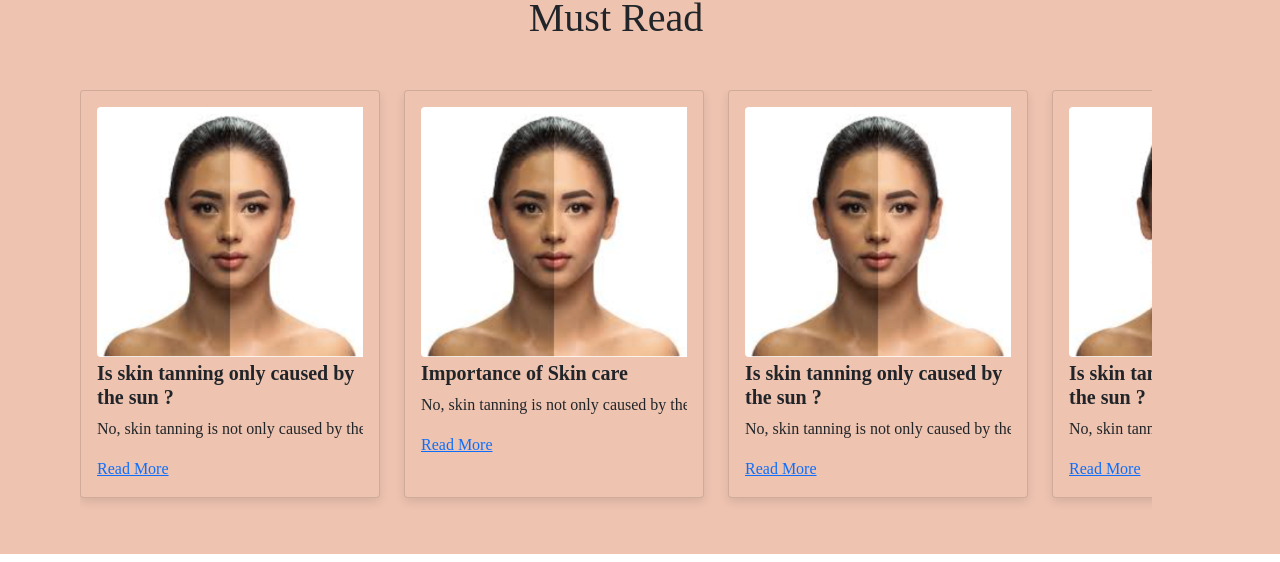
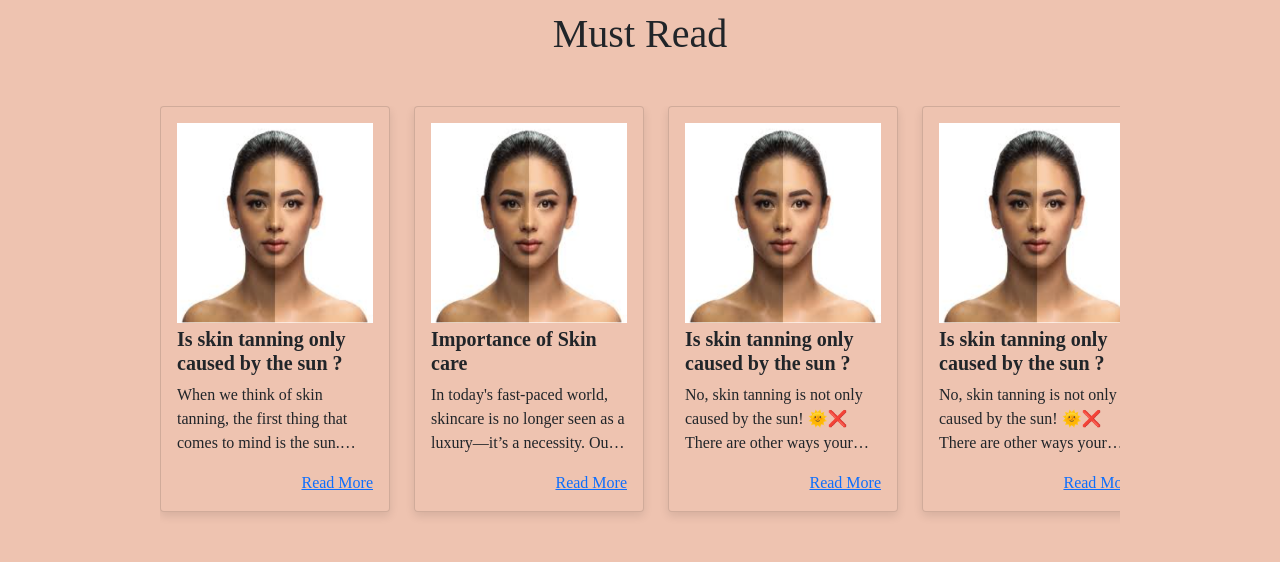
Before and after one commit to NiyatiGarg/DermaQuest, a React (Create React App) app: page / in a window 1280 px wide. Shown: the part 1929-2491 px from the top of the page. Built offline with nearby package versions, Linux system fonts and the light colour scheme.

Commit message:
card css

```diff
--- a/public/index.html
+++ b/public/index.html
@@ -2,7 +2,7 @@
 <html lang="en">
   <head>
     <meta charset="utf-8" />
-    <link rel="icon" href="%PUBLIC_URL%/favicon.ico" />
+    <link rel="icon" href="%PUBLIC_URL%/DQ.png" />
     <link href="https://cdn.jsdelivr.net/npm/bootstrap@5.0.2/dist/css/bootstrap.min.css" rel="stylesheet" integrity="sha384-EVSTQN3/azprG1Anm3QDgpJLIm9Nao0Yz1ztcQTwFspd3yD65VohhpuuCOmLASjC" crossorigin="anonymous">
     <meta name="viewport" content="width=device-width, initial-scale=1" />
     <meta name="theme-color" content="#000000" />
@@ -25,7 +25,7 @@
       work correctly both with client-side routing and a non-root public URL.
       Learn how to configure a non-root public URL by running `npm run build`.
     -->
-    <title>React App</title>
+    <title>Derma Quest - Unveil Your Natural Radiance</title>
   </head>
   <body>
     <script src="https://cdn.jsdelivr.net/npm/@popperjs/core@2.9.2/dist/umd/popper.min.js" integrity="sha384-IQsoLXl5PILFhosVNubq5LC7Qb9DXgDA9i+tQ8Zj3iwWAwPtgFTxbJ8NT4GN1R8p" crossorigin="anonymous"></script>
--- a/src/App.css
+++ b/src/App.css
@@ -13,6 +13,25 @@
 padding: 0;
   color: black; /* Default text color */
   text-decoration: none;
+}
+.default-scrollbar::-webkit-scrollbar{
+  display: none;
+}
+
+.three-line-text {
+  display: -webkit-box;
+  -webkit-line-clamp: 3; /* Show only 3 lines */
+  -webkit-box-orient: vertical;
+  overflow: hidden;
+  text-overflow: ellipsis;
+  position: relative;
+}
+.read-more-link {
+  color: #007bff;
+  cursor: pointer;
+  font-weight: 500;
+  margin-left: 5px;
+  text-decoration: underline;
 }
 
 .nav-link:hover{
--- a/src/AppContextProvider.jsx
+++ b/src/AppContextProvider.jsx
@@ -1,109 +1,159 @@
-import React, {useState} from "react";
+import React, { useState } from "react";
 import { AppContext } from "./AppContext";
-import skinTan from './assets/blogSpecificImages/skinTan.png';
+import skinTan from "./assets/blogSpecificImages/skinTan.png";
 
-const AppContextProvider=({children})=>{
+const AppContextProvider = ({ children }) => {
+  const [pageTheme, setPageTheme] = useState("rgb(246, 180, 144)");
 
-const [pageTheme, setPageTheme]= useState('rgb(246, 180, 144)')
-
-const myths=[
+  const myths = [
     {
-        key:1,
-        title:'Skincare is a Part of Makeup ',
-        explaination:'Skincare focuses on maintaining and improving the health of your skin, while makeup is used to enhance or alter your appearance. They serve different purposes.',
-        image:'A makeup brush with a skincare bottle.'
+      key: 1,
+      title: "Skincare is a Part of Makeup ",
+      explaination:
+        "Skincare focuses on maintaining and improving the health of your skin, while makeup is used to enhance or alter your appearance. They serve different purposes.",
+      image: "A makeup brush with a skincare bottle.",
     },
     {
-        key:2,
-        title:'Lemon Juice is Good for Your Skin',
-        explaination:'Lemon juice can irritate your skin and cause photosensitivity, leading to burns and pigmentation.',
-        image:'A lemon slice with a red cross over it.'
+      key: 2,
+      title: "Lemon Juice is Good for Your Skin",
+      explaination:
+        "Lemon juice can irritate your skin and cause photosensitivity, leading to burns and pigmentation.",
+      image: "A lemon slice with a red cross over it.",
     },
     {
-        key:3,
-        title:' Natural Ingredients are Always Safe',
-        explaination:'Natural ingredients can cause allergic reactions or irritation. Always patch test before using new products.',
-        image:'A plant with a caution sign.'
+      key: 3,
+      title: " Natural Ingredients are Always Safe",
+      explaination:
+        "Natural ingredients can cause allergic reactions or irritation. Always patch test before using new products.",
+      image: "A plant with a caution sign.",
     },
     {
-        key:4,
-        title:'You Only Need Sunscreen on Sunny Days',
-        explaination:'UV rays can penetrate clouds and windows, so it’s important to wear sunscreen every day, regardless of the weather.',
-        image:' A sun with a cloud over it.'
+      key: 4,
+      title: "You Only Need Sunscreen on Sunny Days",
+      explaination:
+        "UV rays can penetrate clouds and windows, so it’s important to wear sunscreen every day, regardless of the weather.",
+      image: " A sun with a cloud over it.",
     },
     {
-        key:5,
-        title:'Drinking Water Hydrates Your Skin',
-        explaination:'While staying hydrated is important for the body, tipical moisturizers are necessary to keep your skin hydrated and healthy.',
-        image:'A glass of water with a skin icon'
+      key: 5,
+      title: "Drinking Water Hydrates Your Skin",
+      explaination:
+        "While staying hydrated is important for the body, tipical moisturizers are necessary to keep your skin hydrated and healthy.",
+      image: "A glass of water with a skin icon",
     },
     {
-        key:6,
-        title:'Expensive Products are Always Better',
-        explaination:'The effectiveness of skincare products depends on their ingredients, not their price. Many affordable products work just as well as expensive ones.',
-        image:'A jar of cream with dollar signs around it.'
+      key: 6,
+      title: "Expensive Products are Always Better",
+      explaination:
+        "The effectiveness of skincare products depends on their ingredients, not their price. Many affordable products work just as well as expensive ones.",
+      image: "A jar of cream with dollar signs around it.",
     },
-]
+  ];
 
-const mustReadBlogs=[
+  const mustReadBlogs = [
     {
-        key:1,
-        title:'Is skin tanning only caused by the sun ?',
+      key: 1,
+      title: "Is skin tanning only caused by the sun ?",
       // Author: 'Dr. Meghna Gupta',
-        description:'No, skin tanning is not only caused by the sun! 🌞❌ There are other ways your skin can darken due to increased melanin production. Here are some non-sun causes of skin tanning',
-        imageUrl: skinTan
+      description: `When we think of skin tanning, the first thing that comes to mind is the sun. While it’s true that sun exposure is one of the **most common** causes of tanning, it’s **not the only** reason your skin can darken. In fact, there are several other factors that can lead to increased melanin production—the pigment responsible for tanning.
+
+        1. **UV Rays from Artificial Sources**
+        Tanning beds and sunlamps used in salons emit UV radiation similar to the sun. Prolonged exposure can lead to tanning, skin aging, and even increase the risk of skin cancer.
+
+        2. **Heat Exposure**
+        Even without direct sunlight, consistent exposure to **high heat** (like near stoves or during hot showers) can trigger melanin production, leading to localized tanning or dark patches.
+
+        3. **Pollution & Environmental Damage**
+        Air pollutants and toxins damage the skin barrier and trigger oxidative stress. As a defense mechanism, the skin may increase melanin production, causing dullness and uneven skin tone.
+
+        4. **Hormonal Imbalances**
+        Conditions like **melasma**, which often occur during pregnancy or due to birth control pills, can lead to dark patches—especially on the face. These are caused by hormonal changes, not sun exposure.
+
+        5. **Certain Medications**
+        Some medications like antibiotics, anti-inflammatory drugs, and chemotherapy treatments can make the skin photosensitive, resulting in pigmentation changes with even minimal light exposure.
+
+        6. **Friction and Lifestyle Habits**
+        Regular friction (from tight clothes or accessories) and habits like waxing or shaving can cause **post-inflammatory hyperpigmentation**, which looks similar to tanning.
+
+        🌿 **Takeaway**
+        While sunlight is a major contributor, tanning is a **complex process** affected by both internal and external factors. Protecting your skin involves more than just SPF—it requires a holistic approach, including hydration, gentle skincare, and awareness of environmental exposures.
+
+        Embrace your natural skin tone, and take care of it with love and protection!`,
+      imageUrl: skinTan,
     },
     {
-        key:2,
-        title:'Importance of Skin care',
+      key: 2,
+      title: "Importance of Skin care",
       // Author: 'Dr. Meghna Gupta',
-        description:'No, skin tanning is not only caused by the sun! 🌞❌ There are other ways your skin can darken due to increased melanin production. Here are some non-sun causes of skin tanning',
-        imageUrl: skinTan
+      description: `In today's fast-paced world, skincare is no longer seen as a luxury—it’s a necessity. Our skin, being the body's largest organ, acts as a protective barrier against environmental stressors, UV radiation, pollution, and harmful microbes. Taking care of it isn’t just about looking good; it’s about feeling confident and staying healthy.
 
+        1. **Healthy Skin Is Happy Skin**
+        A consistent skincare routine helps maintain your skin’s balance. It prevents dryness, breakouts, premature aging, and other common concerns. Just like you nourish your body with food, your skin also needs nourishment through moisturizers, serums, and SPF.
+
+        2. **Prevention Is Better Than Cure**
+        Taking care of your skin from an early age can prevent many issues later on. Daily cleansing and sun protection can significantly reduce the risk of acne, dark spots, wrinkles, and even skin cancer.
+
+        3. **Boosts Confidence**
+        When your skin looks good, you feel good. A glowing complexion boosts self-esteem and encourages a more positive self-image.
+
+        4. **Self-Care Ritual**
+        Skincare isn’t just about products—it’s about the ritual. That 10-minute routine in the morning or at night can be a calming, meditative break from a hectic day.
+
+        5. **Adaptation with Age**
+        As we age, our skin changes. It loses elasticity, moisture, and collagen. A proper skincare routine evolves with these changes, helping you age gracefully.
+
+        🌸 Final Thoughts
+        Skincare is a form of self-respect. It teaches consistency, patience, and mindfulness. Whether you’re a minimalist with just 3 steps or a skincare enthusiast with a 10-step ritual, what matters is being kind to your skin and making it a priority.`,
+      imageUrl: skinTan,
     },
     {
-        key:3,
-        title:'Is skin tanning only caused by the sun ?',
+      key: 3,
+      title: "Is skin tanning only caused by the sun ?",
       // Author: 'Dr. Meghna Gupta',
-        description:'No, skin tanning is not only caused by the sun! 🌞❌ There are other ways your skin can darken due to increased melanin production. Here are some non-sun causes of skin tanning',
-        imageUrl: skinTan
+      description:
+        "No, skin tanning is not only caused by the sun! 🌞❌ There are other ways your skin can darken due to increased melanin production. Here are some non-sun causes of skin tanning",
+      imageUrl: skinTan,
     },
     {
-        key:4,
-        title:'Is skin tanning only caused by the sun ?',
+      key: 4,
+      title: "Is skin tanning only caused by the sun ?",
       // Author: 'Dr. Meghna Gupta',
-        description:'No, skin tanning is not only caused by the sun! 🌞❌ There are other ways your skin can darken due to increased melanin production. Here are some non-sun causes of skin tanning',
-        imageUrl: skinTan
+      description:
+        "No, skin tanning is not only caused by the sun! 🌞❌ There are other ways your skin can darken due to increased melanin production. Here are some non-sun causes of skin tanning",
+      imageUrl: skinTan,
     },
     {
-        key:5,
-        title:'Is skin tanning only caused by the sun ?',
+      key: 5,
+      title: "Is skin tanning only caused by the sun ?",
       // Author: 'Dr. Meghna Gupta',
-        description:'No, skin tanning is not only caused by the sun! 🌞❌ There are other ways your skin can darken due to increased melanin production. Here are some non-sun causes of skin tanning',
-        imageUrl: skinTan
+      description:
+        "No, skin tanning is not only caused by the sun! 🌞❌ There are other ways your skin can darken due to increased melanin production. Here are some non-sun causes of skin tanning",
+      imageUrl: skinTan,
     },
     {
-        key:6,
-        title:'Is skin tanning only caused by the sun ?',
+      key: 6,
+      title: "Is skin tanning only caused by the sun ?",
       // Author: 'Dr. Meghna Gupta',
-        description:'No, skin tanning is not only caused by the sun! 🌞❌ There are other ways your skin can darken due to increased melanin production. Here are some non-sun causes of skin tanning',
-        imageUrl: skinTan
+      description:
+        "No, skin tanning is not only caused by the sun! 🌞❌ There are other ways your skin can darken due to increased melanin production. Here are some non-sun causes of skin tanning",
+      imageUrl: skinTan,
     },
     {
-        key:7,
-        title:'Is skin tanning only caused by the sun ?',
+      key: 7,
+      title: "Is skin tanning only caused by the sun ?",
       // Author: 'Dr. Meghna Gupta',
-        description:'No, skin tanning is not only caused by the sun! 🌞❌ There are other ways your skin can darken due to increased melanin production. Here are some non-sun causes of skin tanning',
-        imageUrl: skinTan
+      description:
+        "No, skin tanning is not only caused by the sun! 🌞❌ There are other ways your skin can darken due to increased melanin production. Here are some non-sun causes of skin tanning",
+      imageUrl: skinTan,
     },
-
-]
-
+  ];
 
   return (
-    <AppContext.Provider value={{pageTheme, setPageTheme, myths, mustReadBlogs}}>
+    <AppContext.Provider
+      value={{ pageTheme, setPageTheme, myths, mustReadBlogs }}
+    >
       {children}
     </AppContext.Provider>
-)
-}
+  );
+};
 export default AppContextProvider;
--- a/src/pages/components/ArticleSection.js
+++ b/src/pages/components/ArticleSection.js
@@ -9,7 +9,7 @@ function ArticleSection() {
   return (
     <section
       className="d-flex flex-column "
-      style={{ padding: "2vh 10vw 5vh 10vh", background: pageTheme }}
+      style={{ padding: "2rem 10rem 5rem 10rem", background: pageTheme }}
     >
       <h1
         className="justify-content-center my-5 text-center p-0"
@@ -17,27 +17,29 @@ function ArticleSection() {
       >
         Must Read
       </h1>
-      <div className="d-flex gap-4 overflow-scroll">
+      <div className="d-flex gap-4 overflow-scroll default-scrollbar">
         {mustReadBlogs.map((blog) => (
           <div
             class=" card mb-3 d-flex flex-column p-3 gap-1"
-            style={{ background: pageTheme, minWidth: '300px', boxShadow: '0px 4px 10px rgba(0, 0, 0, 0.1)'}}
+            style={{ background: pageTheme, minWidth: '230px', boxShadow: '0px 4px 10px rgba(0, 0, 0, 0.1)'}}
           >
-              <div class="">
+              <div className="d-flex">
                 <img
                   src={blog.imageUrl}
-                  class="img-fluid rounded-start"
+                  style={{height: '200px', width: '100%'}}
+                  className="d-flex"
                   alt="img"
                 />
               </div>
               <div class="">
                 <div class="">
                 <h5 class="card-title fw-bold">{blog.title}</h5>
-                <p className="card-text text-truncate" style={{ display: "-webkit-box", WebkitLineClamp: 5, WebkitBoxOrient: "vertical", overflow: "hidden" }}>
+                <p className="card-text three-line-text" >
                 {blog.description}
+
                 </p>
                 <a
-                className="d-flex"
+                className="d-flex justify-content-end"
                 style={{bottom: 0}}
                 onClick={() => navigate(`/blog/${blog.key}`)}
                 >
```
Also changed, not shown: public/DQ.png (added). Lines whose indentation alone changed are shown as unchanged.
